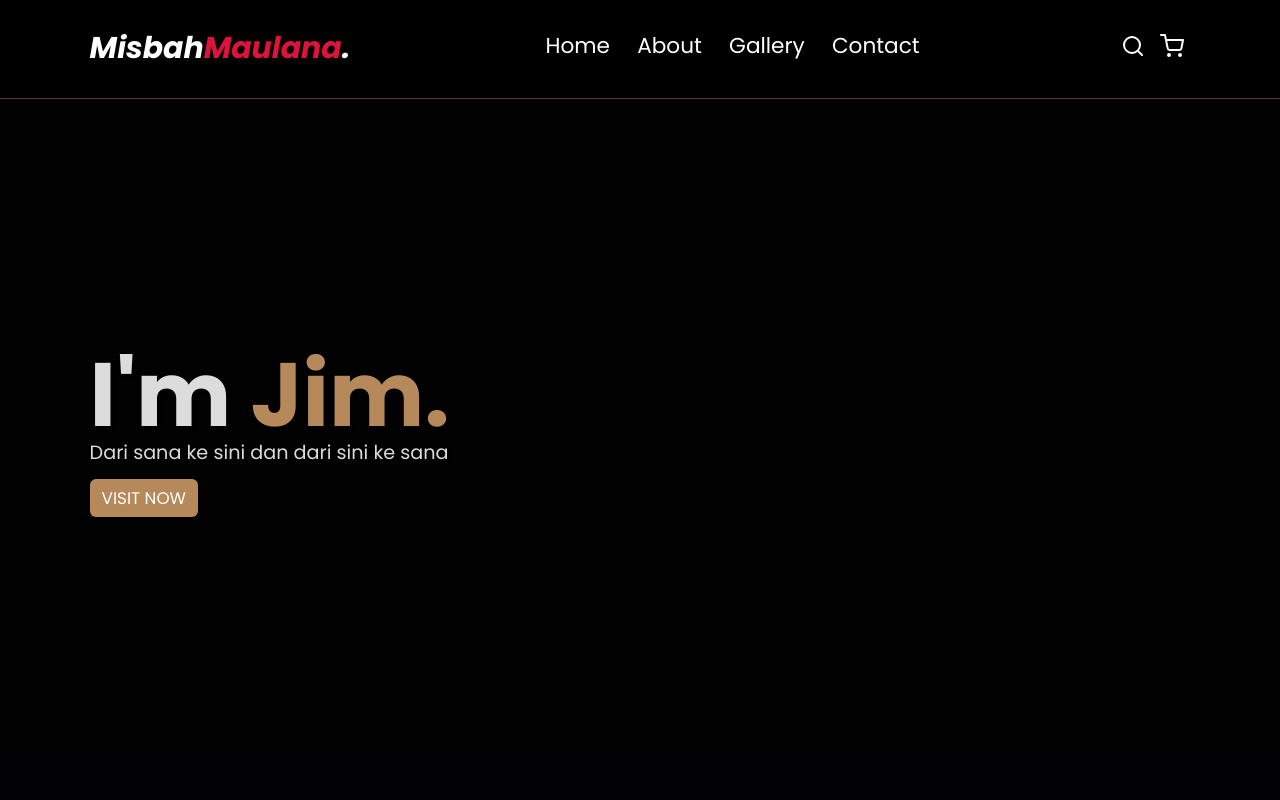
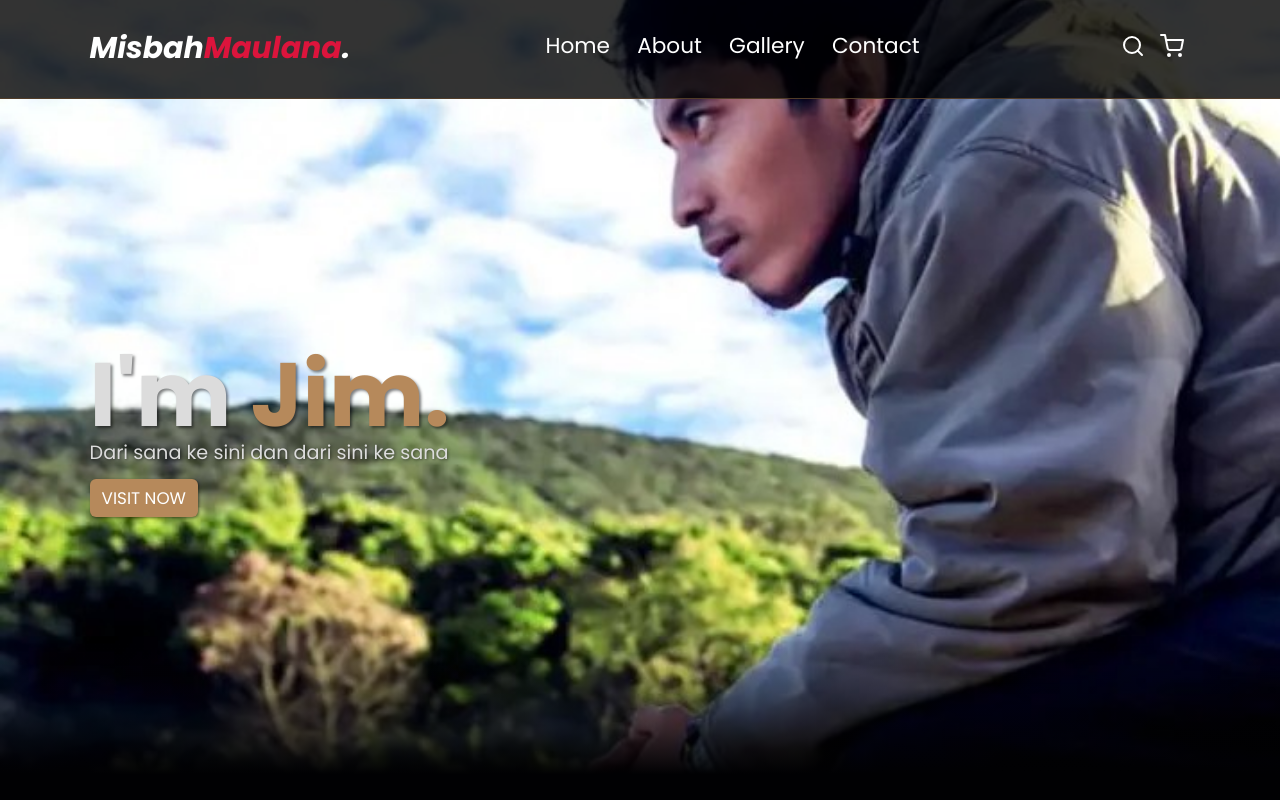
Before and after one commit to misbahmaulana/naninu, a plain HTML site: page index.html in a window 1280 px wide. Shown: the top 800 px of the page. Drawn offline with nearby package versions, Linux system fonts and the light colour scheme.

Commit message:
Update style.css

```diff
--- a/css/style.css
+++ b/css/style.css
@@ -90,7 +90,7 @@ body {
   min-height: 100vh;
   display: flex;
   align-items: center;
-  background-image: url("./img/header.JPG");
+  background-image: url('../img/header.jpg');
   background-repeat: no-repeat;
   background-size: cover;
   background-position: center;
```
